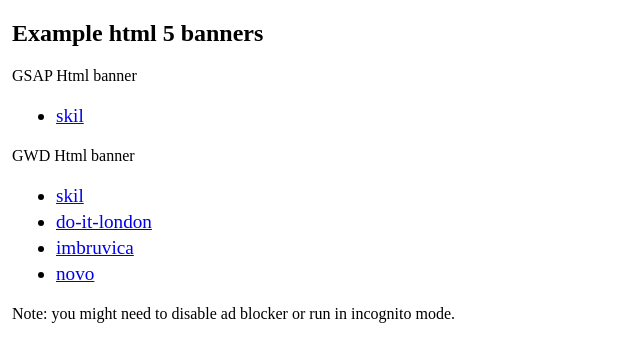
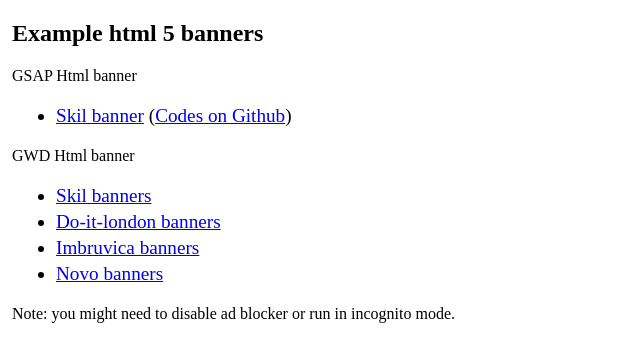
Before and after one commit to xllusion/xllusion.github.io, a plain HTML site: page index.html in a window 1280 px wide. Shown: the whole page, without its empty margins (0-640 px from the left). Drawn offline with Linux system fonts and the light colour scheme.

Commit message:
Initial commit

```diff
--- a/index.html
+++ b/index.html
@@ -29,16 +29,16 @@
   <div class="flex-container">
     <div>GSAP Html banner</div>
     <ul>
-      <li><a href="gsap/index.html" target="_blank">skil</a></li>
+      <li><a href="gsap/index.html" target="_blank">Skil banner</a> (<a href="https://github.com/xllusion/xllusion.github.io/tree/main/gsap" target="_blank">Codes on Github</a>)</li>
     </ul>
   </div>
   <div class="flex-container">
     <div>GWD Html banner</div>
     <ul>
-      <li><a href="skil/index.html" target="_blank">skil</a></li>
-      <li><a href="do-it-london/index.html" target="_blank">do-it-london</a></li>
-      <li><a href="imbruvica/index.html" target="_blank">imbruvica</a></li>
-      <li><a href="novo/index.html" target="_blank">novo</a></li>
+      <li><a href="skil/index.html" target="_blank">Skil banners</a></li>
+      <li><a href="do-it-london/index.html" target="_blank">Do-it-london banners</a></li>
+      <li><a href="imbruvica/index.html" target="_blank">Imbruvica banners</a></li>
+      <li><a href="novo/index.html" target="_blank">Novo banners</a></li>
     </ul>
     <div>Note: you might need to disable ad blocker or run in incognito mode.</div>
   </div>
```
